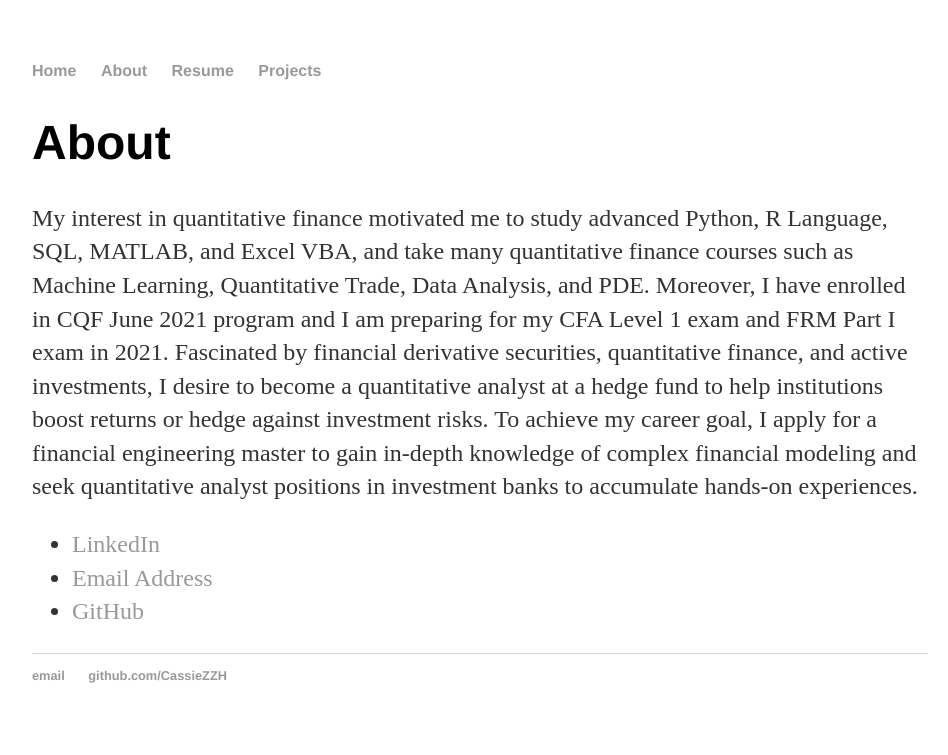
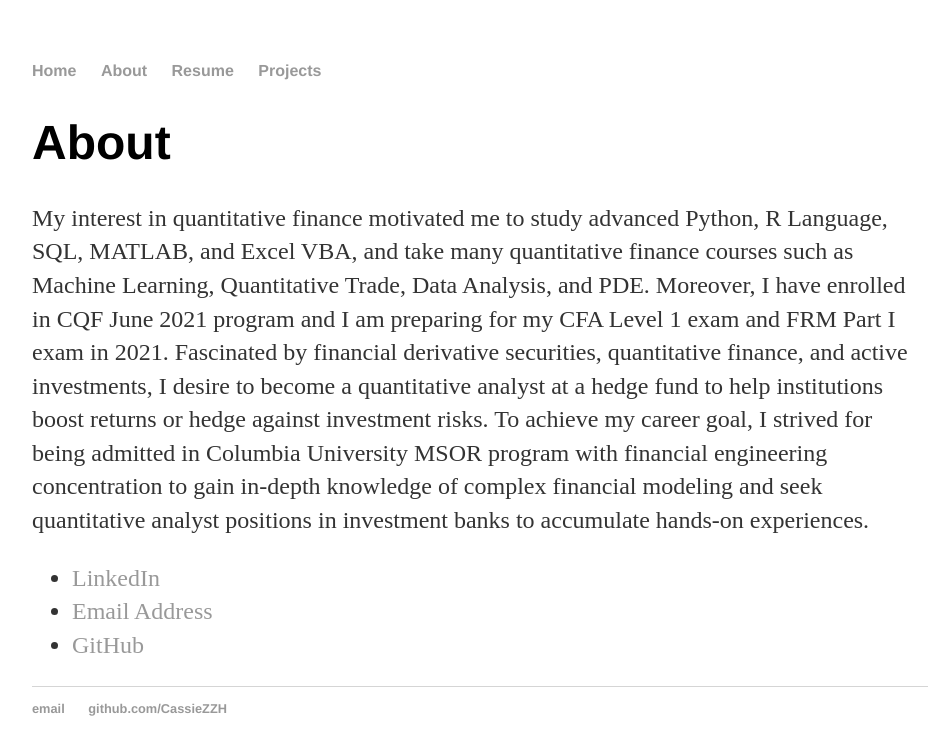
Before and after one commit to CassieZZH/CassieZZH.github.io, a Jekyll site: the page built from about/index.html, in a window 1280 px wide. Shown: the top 755 px of the page, without its empty margins (160-1108 px from the left). Built offline with Jekyll 4.4.1, drawn with Linux system fonts in a browser that asks for light colours.

Commit message:
Update index.html

```diff
--- a/about/index.html
+++ b/about/index.html
@@ -5,7 +5,7 @@ title: About Zhihan Zhou
 
 		<div class="about">
 			<h1>About</h1>
-			<p>My interest in quantitative finance motivated me to study advanced Python, R Language, SQL, MATLAB, and Excel VBA, and take many quantitative finance courses such as Machine Learning, Quantitative Trade, Data Analysis, and PDE. Moreover, I have enrolled in CQF June 2021 program and I am preparing for my CFA Level 1 exam and FRM Part I exam in 2021. Fascinated by financial derivative securities, quantitative finance, and active investments, I desire to become a quantitative analyst at a hedge fund to help institutions boost returns or hedge against investment risks. To achieve my career goal, I apply for a financial engineering master to gain in-depth knowledge of complex financial modeling and seek quantitative analyst positions in investment banks to accumulate hands-on experiences.</p>
+			<p>My interest in quantitative finance motivated me to study advanced Python, R Language, SQL, MATLAB, and Excel VBA, and take many quantitative finance courses such as Machine Learning, Quantitative Trade, Data Analysis, and PDE. Moreover, I have enrolled in CQF June 2021 program and I am preparing for my CFA Level 1 exam and FRM Part I exam in 2021. Fascinated by financial derivative securities, quantitative finance, and active investments, I desire to become a quantitative analyst at a hedge fund to help institutions boost returns or hedge against investment risks. To achieve my career goal, I strived for being admitted in Columbia University MSOR program with financial engineering concentration to gain in-depth knowledge of complex financial modeling and seek quantitative analyst positions in investment banks to accumulate hands-on experiences.</p>
 
 			<ul class="contacts">
 				<li><a href="https://www.linkedin.com/in/zhihan-zhou-cassie/">LinkedIn</a></li>
```
